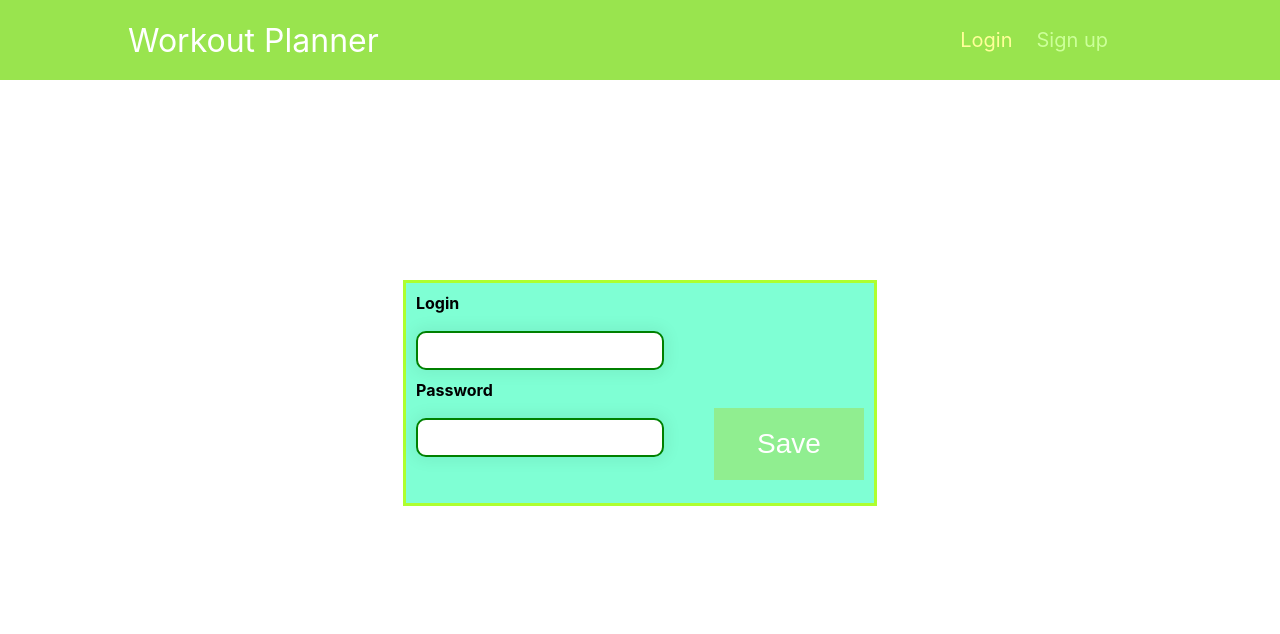
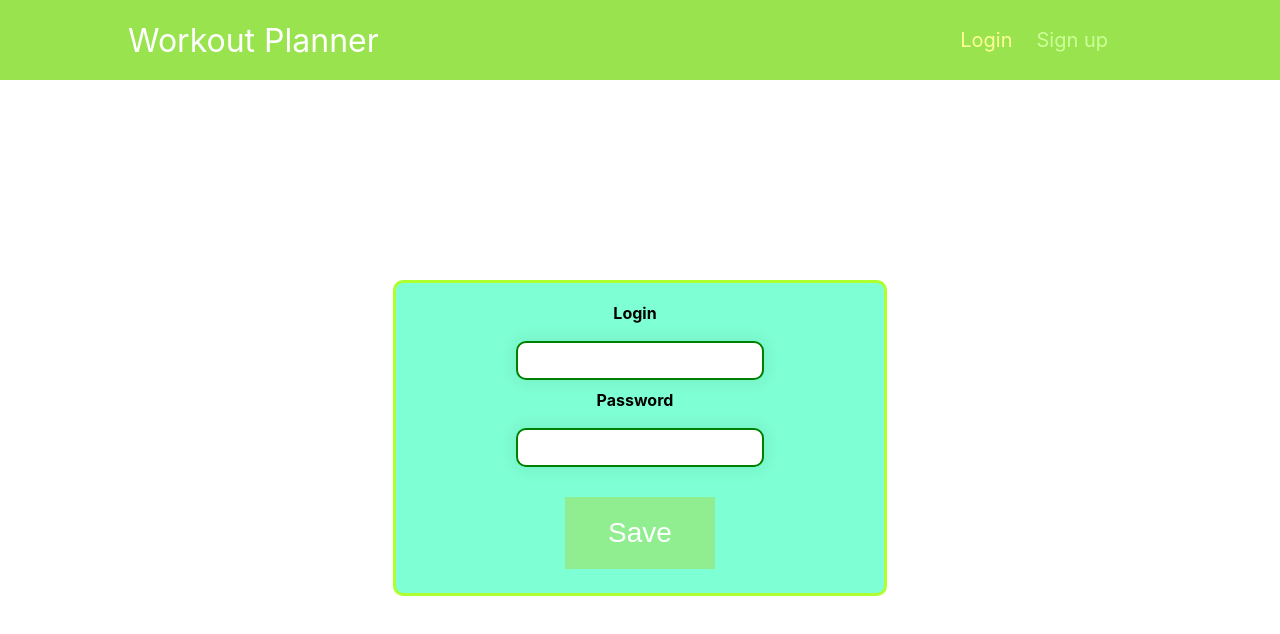
Before and after one commit to khali16/workout-planner-dev, a React (Create React App) app: page /login in a window 1280 px wide. Shown: the top 634 px of the page. Built offline with nearby package versions, Linux system fonts and the light colour scheme.

Commit message:
adding basic validation to forms

```diff
--- a/package.json
+++ b/package.json
@@ -17,6 +17,7 @@
     "react-router-dom": "^5.2.0",
     "react-scripts": "4.0.3",
     "typescript": "^4.2.4",
+    "validator": "^13.6.0",
     "web-vitals": "^1.1.2"
   },
   "scripts": {
@@ -44,6 +45,7 @@
     ]
   },
   "devDependencies": {
-    "@types/react-router-dom": "^5.1.7"
+    "@types/react-router-dom": "^5.1.7",
+    "@types/validator": "^13.1.3"
   }
 }
--- a/src/components/Forms/LoginForm.module.css
+++ b/src/components/Forms/LoginForm.module.css
@@ -1,18 +1,33 @@
 .Form {
-  height: 200px;
+  height: 270px;
   width: 35%;
   background-color: aquamarine;
   margin: auto;
   margin-top: 200px;
   border: 3px solid greenyellow;
-  padding: 10px;
+  border-radius: 10px;
+  padding: 20px;
+  display: block;
+  text-align: center;
 }
 
-.Form label {
+.selectedFormItem label {
   font-weight: bold;
-  display: block;
   margin-bottom: 0.5rem;
   margin-right: 10px;
+  display: block;
+}
+
+.selectedFormItem input {
+  width: 50%;
+  padding: 10px;
+  margin: 10px 0;
+  border: 2px solid #4ce600;
+  box-shadow: 0 0 1px 1px rgba(51, 153, 0);
+  border-radius: 10px;
+}
+.invalid input {
+  background-color: #ffc2b3;
 }
 
 .Form button {
@@ -26,7 +41,8 @@
   width: 150px;
   transition: all 0.5s;
   cursor: pointer;
-  float: right;
+  float: center;
+  margin-top: 20px;
 }
 
 .Form button span {
--- a/src/components/Forms/LoginForm.tsx
+++ b/src/components/Forms/LoginForm.tsx
@@ -1,13 +1,52 @@
 import React from 'react'
 import styles from './LoginForm.module.css';
+import useInput from '../../hooks//useInput';
+import {hasAtLeastFiveLetters, passwordValidator} from '../../constants/utils/validation'
 
 const LoginForm = () => {
+    const {
+        value: enteredLogin,
+        isValid: loginIsValid,
+        hasError: loginHasError,
+        valueChangeHandler: loginChangeHandler,
+        inputBlurHandler: loginBlurHandler,
+        reset: loginReset
+    } = useInput(hasAtLeastFiveLetters)
+
+    const {
+        value: enteredPassword,
+        isValid: passwordIsValid,
+        hasError: passwordHasError,
+        valueChangeHandler: passwordChangeHandler,
+        inputBlurHandler: passwordBlurHandler,
+        reset: passwordReset
+    } = useInput(passwordValidator)
+
+    const submitHandler = (event: React.FormEvent) => {
+        event.preventDefault();
+
+        if(!loginIsValid && !passwordIsValid){
+            return;
+        }
+        console.log(enteredLogin, enteredPassword)
+
+        loginReset();
+        passwordReset();
+    }
+
+    const loginInputStyles = loginHasError ? styles.invalid : ''
+    const passwordInputStyles = passwordHasError ? styles.invalid : ''
+
     return (
-        <form className={styles.Form}>
+        <form className={styles.Form} onSubmit={submitHandler}>
+        <div className={`${styles.selectedFormItem} ${loginInputStyles}`}>
             <label htmlFor="login">Login</label>
-            <input type="text"/>
+            <input type="text" value={enteredLogin} onChange={loginChangeHandler} onBlur={loginBlurHandler}/>
+            </div>
+            <div className={`${styles.selectedFormItem} ${passwordInputStyles}`}>
             <label htmlFor="password">Password</label>
-            <input type="password"/>
+            <input type="password" value={enteredPassword} onChange={passwordChangeHandler} onBlur={passwordBlurHandler}/>
+            </div>
             <button><span>Save</span></button>
         </form>
     )
--- a/src/components/Forms/SignUpForm.module.css
+++ b/src/components/Forms/SignUpForm.module.css
@@ -10,13 +10,13 @@
   padding: 20px;
   text-align: center;
 }
-.formSelect label {
+.selectedFormItem label {
   font-size: large;
   margin-right: 5px;
   display: block;
 }
 
-.formSelect input {
+.selectedFormItem input {
   width: 50%;
   padding: 10px;
   margin: 10px 0;
--- a/src/components/Forms/SignUpForm.tsx
+++ b/src/components/Forms/SignUpForm.tsx
@@ -1,9 +1,8 @@
 import React from 'react'
 import styles from './SignUpForm.module.css'
 import useInput from '../../hooks/useInput';
+import {isNotEmpty, isEmail, passwordValidator} from '../../constants/utils/validation';
 
-const isNotEmpty = (value: string) => value.trim() !== "";
-const isEmail = (value: string) => value.includes('@')
 
 const SignUpForm = () => {
     const {
@@ -40,7 +39,7 @@ const SignUpForm = () => {
         valueChangeHandler: passwordChangeHandler,
         inputBlurHandler: passwordBlurHandler,
         reset: passwordReset,
-      } = useInput(isNotEmpty);
+      } = useInput(passwordValidator);
 
     let formIsValid = false;
     if(nameIsValid && lastNameIsValid && emailIsValid && passwordIsValid){
@@ -68,19 +67,19 @@ const SignUpForm = () => {
 
     return (
         <form className={styles.form} onSubmit={submitHanlder}>
-            <div className={`${styles.formSelect} ${nameInputStyles}`}>
+            <div className={`${styles.selectedFormItem} ${nameInputStyles}`}>
             <label htmlFor="firstName">First Name</label>
             <input type="text" value={firstName} onChange={nameChangeHandler} onBlur={nameBlurHandler}/>
             </div>
-            <div className={`${styles.formSelect} ${lastNameInputStyles}`}>
+            <div className={`${styles.selectedFormItem} ${lastNameInputStyles}`}>
             <label htmlFor="lastName">Last Name</label>
             <input type="text" value={lastName} onChange={lastNameChangeHandler} onBlur={lastNameBlurHandler}/>
             </div>
-            <div className={`${styles.formSelect} ${emailInputStyles}`}>
+            <div className={`${styles.selectedFormItem} ${emailInputStyles}`}>
             <label htmlFor="email">E-Mail</label>
             <input type="email" value={email} onChange={emailChangeHandler} onBlur={emailBlurHandler}/>
             </div>
-            <div className={`${styles.formSelect} ${passwordInputStyles}`}>
+            <div className={`${styles.selectedFormItem} ${passwordInputStyles}`}>
             <label htmlFor="password">Password</label>
             <input type="password" value={password} onChange={passwordChangeHandler} onBlur={passwordBlurHandler}/>
             </div>
--- /dev/null
+++ b/src/constants/utils/validation.tsx
@@ -0,0 +1,9 @@
+import validator from 'validator';
+
+export const isNotEmpty = (value: string) => value.trim() !== ""
+export const isEmail = (value: string) => value.includes('@')
+export const passwordValidator = (value: string) => validator.isStrongPassword(value, {
+    minLength: 8, minLowercase: 1, minUppercase: 1, minNumbers: 1, minSymbols: 1
+})
+
+export const hasAtLeastFiveLetters = (value: string) => value.length >= 5
```
Also changed, not shown: 1 other file (tests, documents, lock files or other folders).
